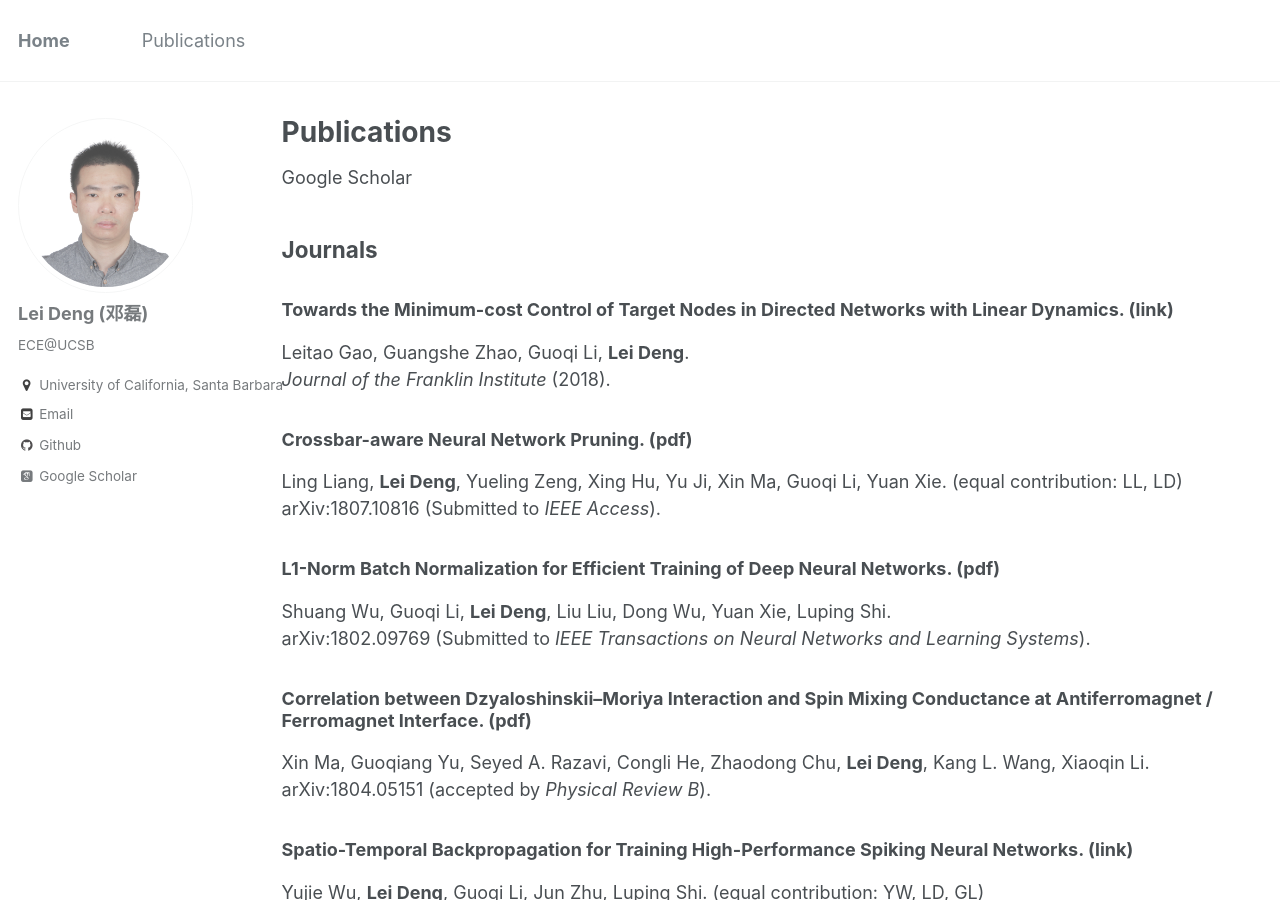
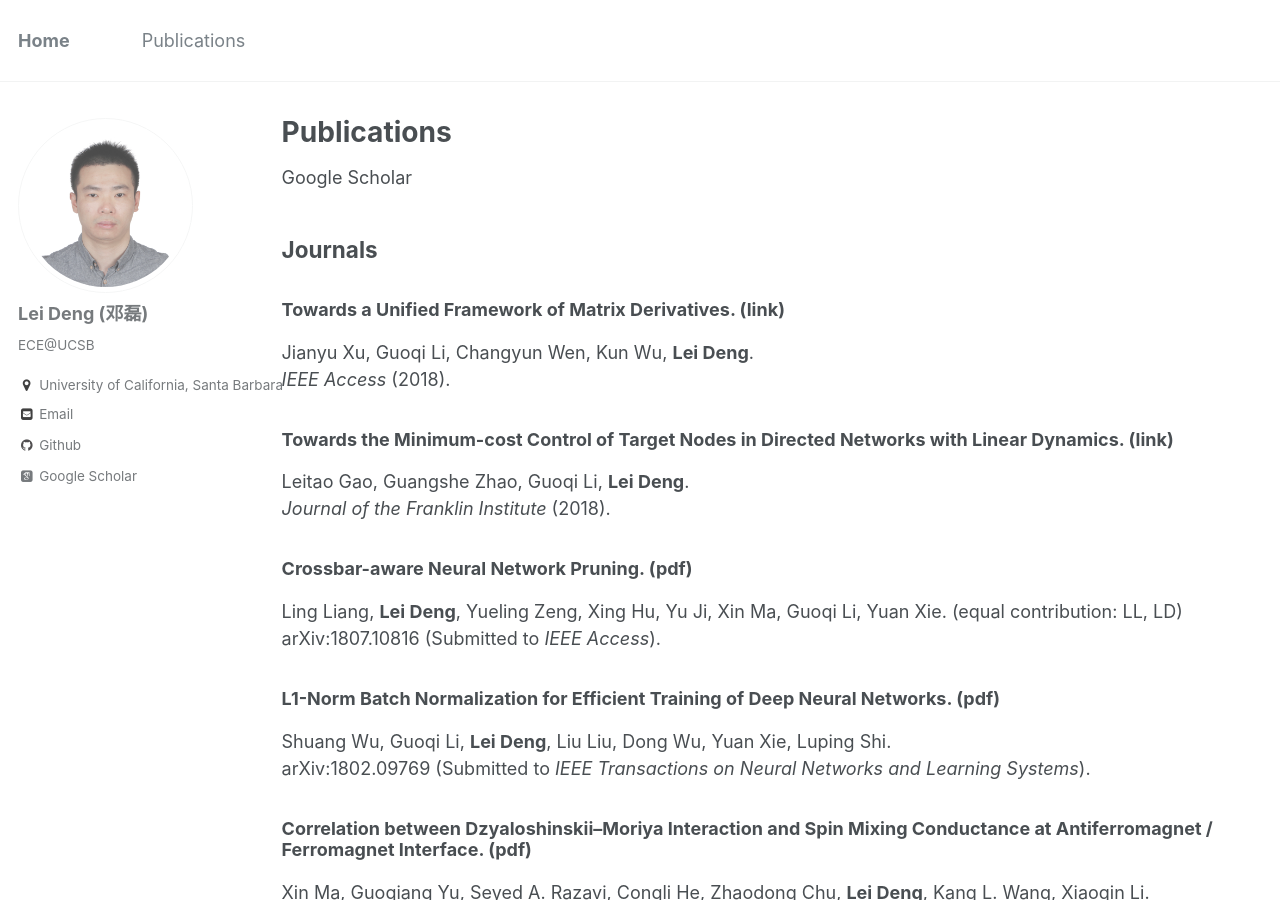
Before and after one commit to dllfei/dllfei.github.io, a Jekyll site: the page built from _pages/publications.md, in a window 1280 px wide and 900 px high. Built offline with Jekyll 4.4.1, drawn with Linux system fonts in a browser that asks for light colours; some web fonts are replaced.

Commit message:
Update publications.md

```diff
--- a/_pages/publications.md
+++ b/_pages/publications.md
@@ -7,6 +7,10 @@ author_profile: true
 [Google Scholar](https://scholar.google.com/citations?user=vlqhAN4AAAAJ&hl=zh-CN)
 
 ## Journals
+
+### Towards a Unified Framework of Matrix Derivatives. ([link](https://ieeexplore.ieee.org/abstract/document/8453264/)) <br />
+Jianyu Xu, Guoqi Li, Changyun Wen, Kun Wu, **Lei Deng**. <br />
+*IEEE Access* (2018).
 
 ### Towards the Minimum-cost Control of Target Nodes in Directed Networks with Linear Dynamics. ([link](https://www.sciencedirect.com/science/article/pii/S0016003218305441)) <br />
 Leitao Gao, Guangshe Zhao, Guoqi Li, **Lei Deng**. <br />
```
